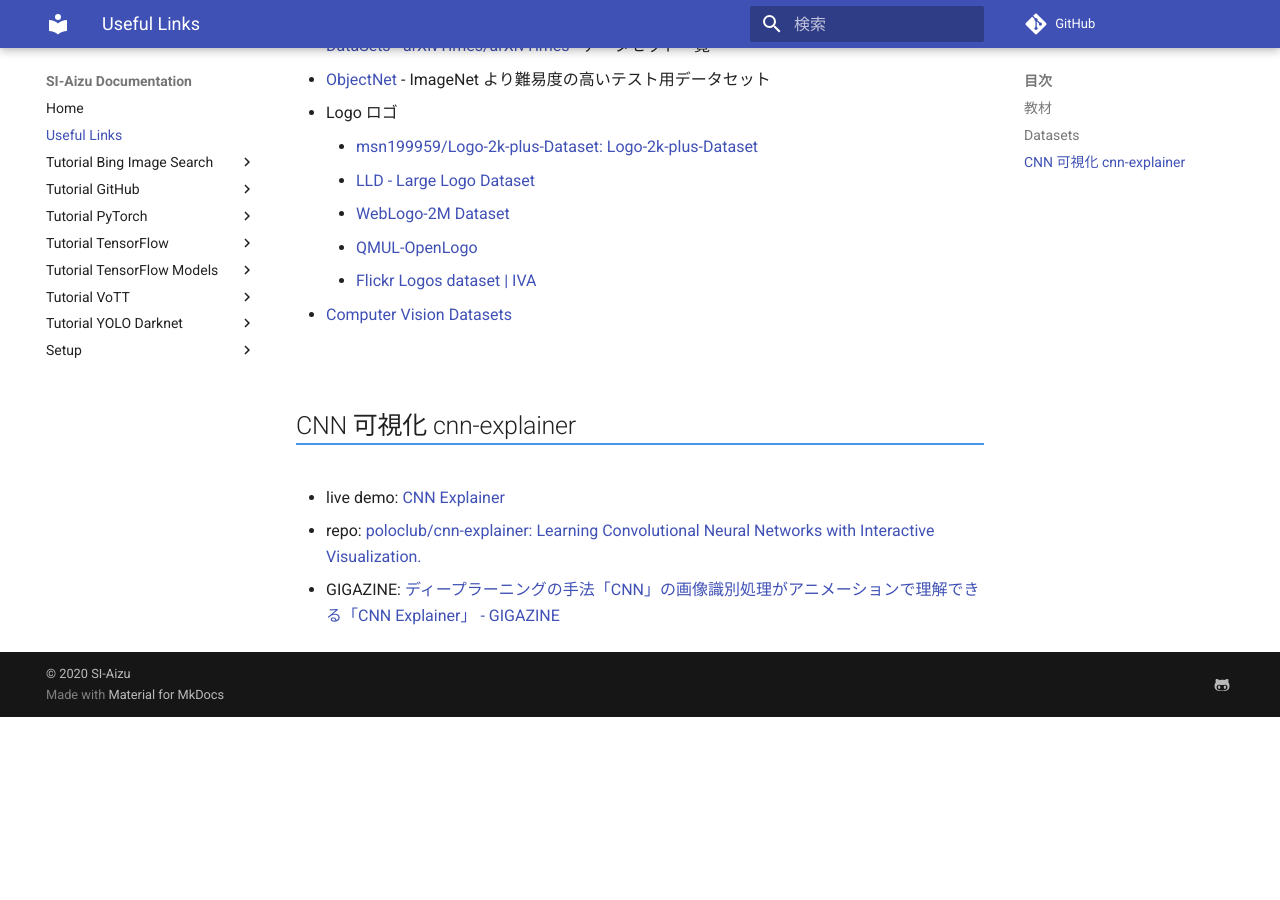
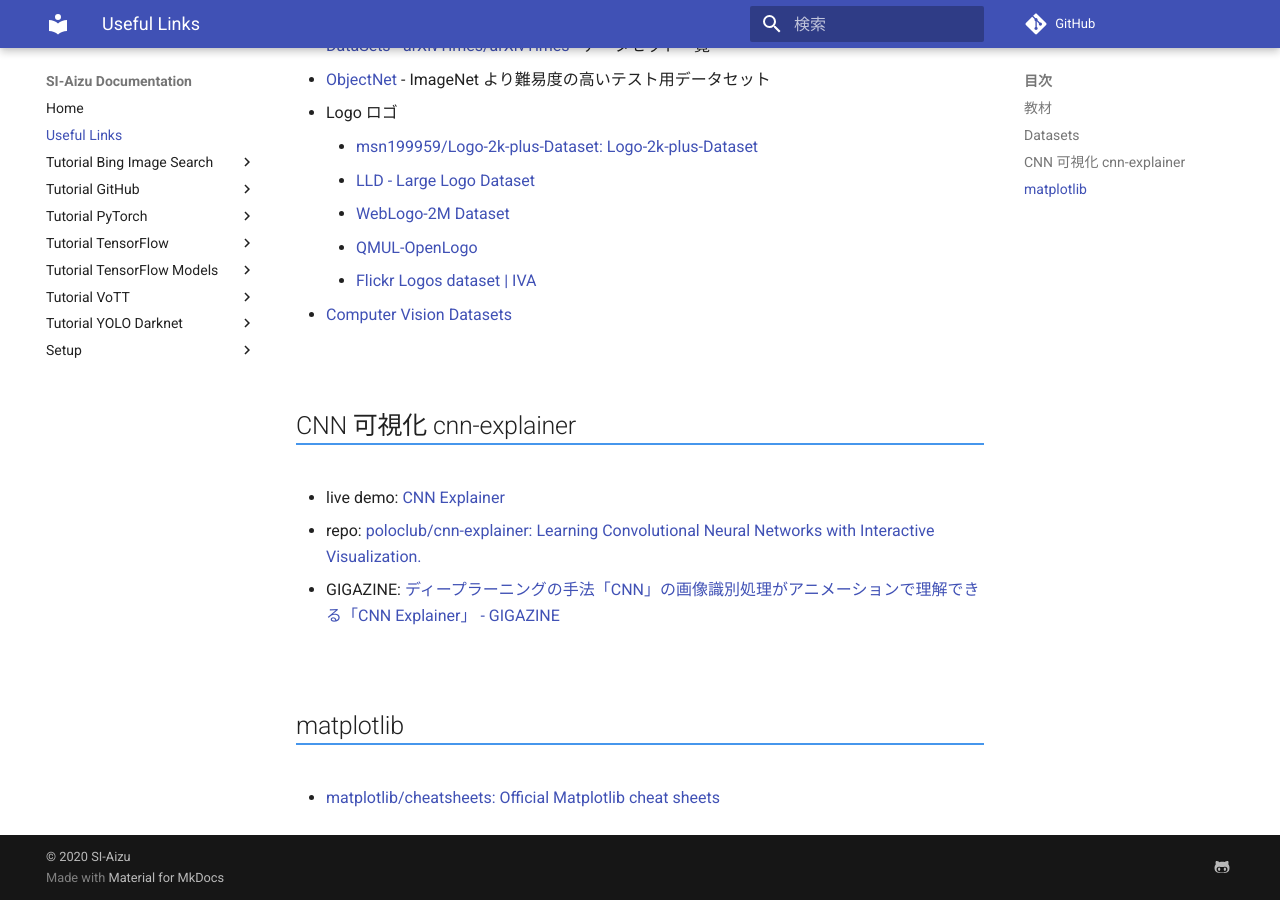
Before and after one commit to SI-Aizu/documentation, an MkDocs documentation site: the page built from docs/Useful-Links.md, in a window 1280 px wide and 900 px high, scrolled down 614 px. Built offline with MkDocs 1.6.1 and Material for MkDocs 9.7.7, drawn with Linux system fonts in a browser that asks for light colours; comment, search, counter and statistics services are not loaded; before the commit the page ends 1331 px from its top, so only the background shows below that.

Commit message:
Add matplotlib/cheatsheets (#159)
[matplotlib/cheatsheets: Official Matplotlib cheat sheets](https://github.com/matplotlib/cheatsheets)

```diff
--- a/docs/Useful-Links.md
+++ b/docs/Useful-Links.md
@@ -29,3 +29,8 @@
 - live demo: [CNN Explainer](https://poloclub.github.io/cnn-explainer/)
 - repo: [poloclub/cnn-explainer: Learning Convolutional Neural Networks with Interactive Visualization.](https://github.com/poloclub/cnn-explainer)
 - GIGAZINE: [ディープラーニングの手法「CNN」の画像識別処理がアニメーションで理解できる「CNN Explainer」 - GIGAZINE](https://gigazine.net/news/20200707-cnn-explainer/)
+
+
+## matplotlib
+
+- [matplotlib/cheatsheets: Official Matplotlib cheat sheets](https://github.com/matplotlib/cheatsheets)
```
